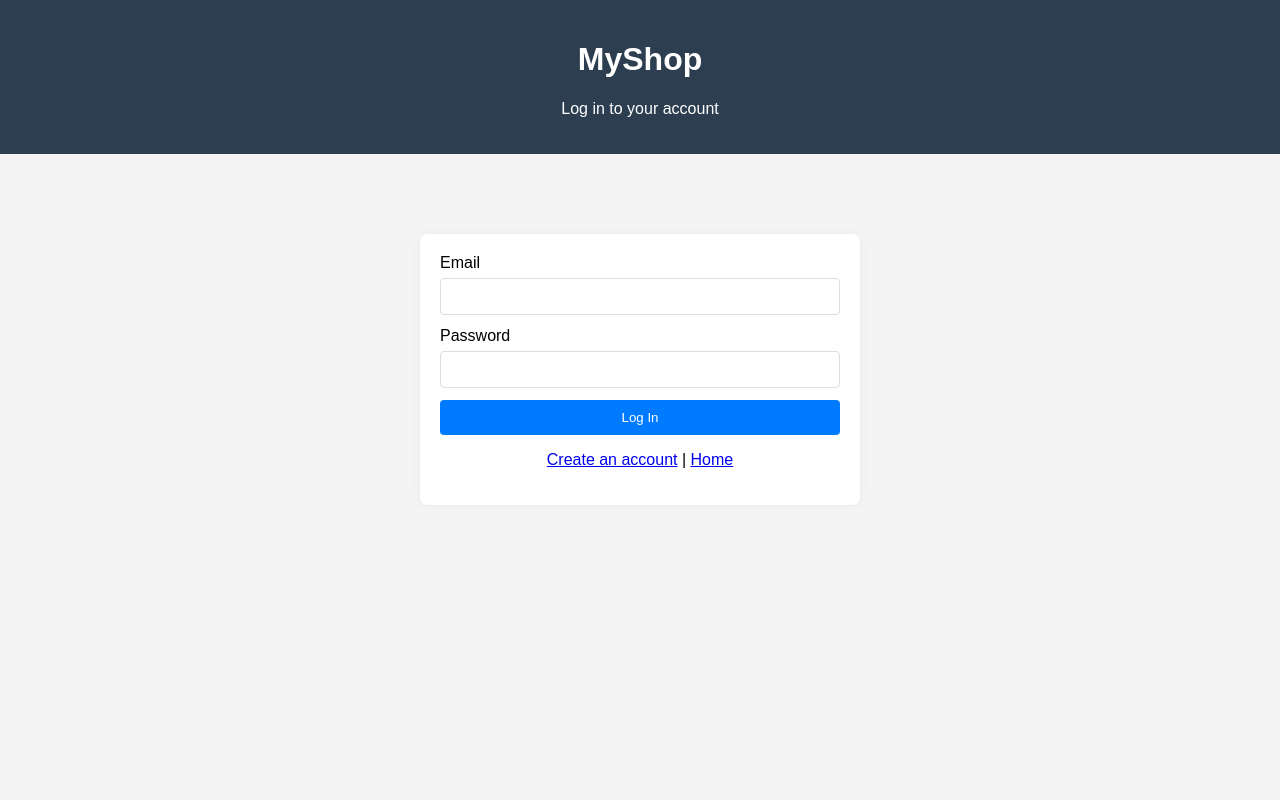
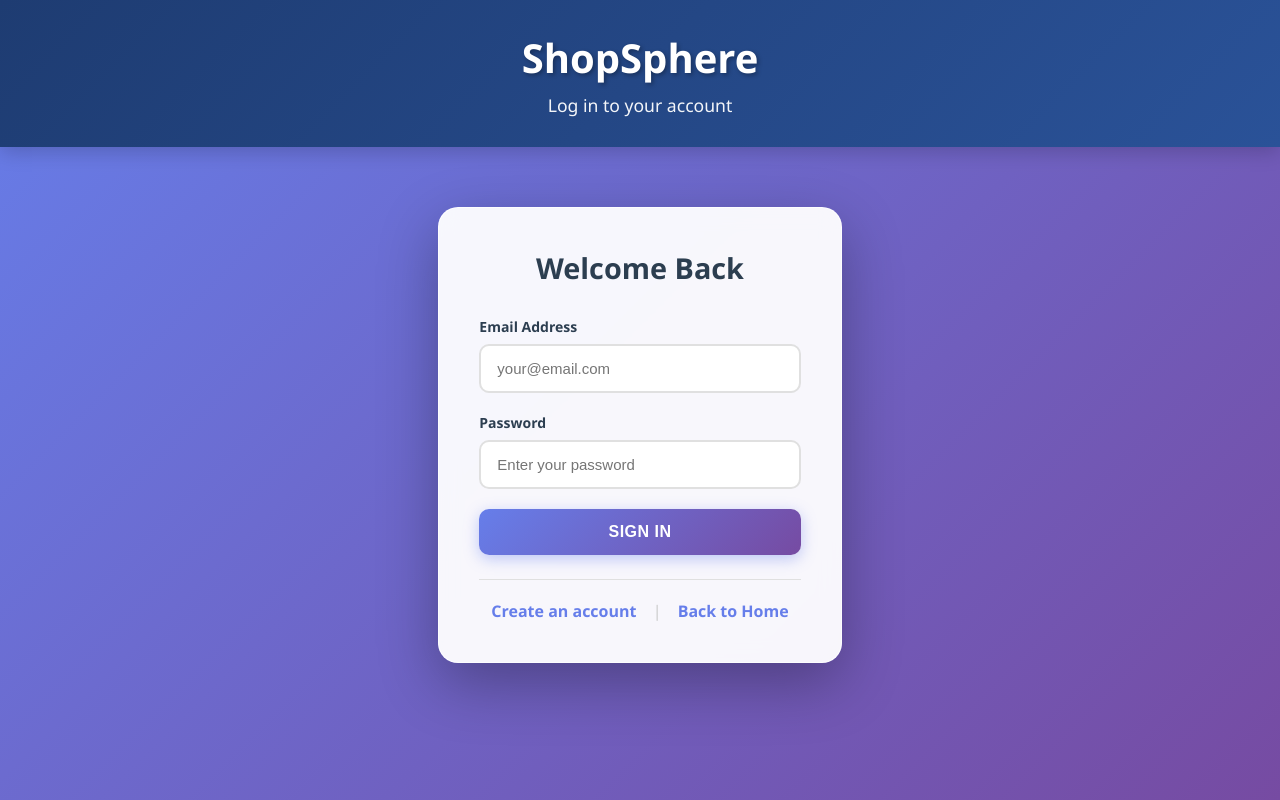
Before and after one commit to RichardT1996/my-cloud-shop, a PHP site: page /login.php in a window 1280 px wide. Run offline with PHP 8.4, Linux system fonts and the light colour scheme.

Commit message:
update styling of web pages

```diff
--- a/login.php
+++ b/login.php
@@ -12,38 +12,53 @@ if (isset($_SESSION['user_id'])) {
 <head>
   <meta charset="UTF-8">
   <meta name="viewport" content="width=device-width, initial-scale=1.0">
-  <title>Login - MyShop</title>
+  <title>Login - ShopSphere</title>
   <style>
-    body { font-family: Arial, sans-serif; background:#f4f4f4; margin:0; }
-    .header { background:#2c3e50; color:#fff; padding:20px; text-align:center; }
-    .container { max-width:400px; margin:80px auto; padding:20px; background:#fff; border-radius:8px; box-shadow:0 0 10px rgba(0,0,0,0.05); }
-    .form-group { margin-bottom:12px; }
-    label { display:block; margin-bottom:6px; }
-    input[type="email"], input[type="password"] { width:100%; padding:10px; border:1px solid #ddd; border-radius:4px; box-sizing:border-box; }
-    .btn { background:#007bff; color:#fff; padding:10px 16px; border:none; border-radius:4px; cursor:pointer; width:100%; }
-    .error { background:#f8d7da; color:#721c24; padding:10px; border-radius:4px; margin-bottom:12px; }
+    * { margin: 0; padding: 0; box-sizing: border-box; }
+    body { font-family: 'Segoe UI', Tahoma, Geneva, Verdana, sans-serif; background: linear-gradient(135deg, #667eea 0%, #764ba2 100%); min-height: 100vh; display: flex; flex-direction: column; }
+    .header { background: linear-gradient(135deg, #1e3c72 0%, #2a5298 100%); color: #fff; padding: 30px 20px; text-align: center; box-shadow: 0 4px 20px rgba(0,0,0,0.2); }
+    .header h1 { font-size: 2.5em; font-weight: 700; text-shadow: 2px 2px 4px rgba(0,0,0,0.3); margin-bottom: 8px; }
+    .header p { font-size: 1.1em; opacity: 0.95; }
+    .container { max-width: 450px; margin: 60px auto; padding: 40px; background: rgba(255,255,255,0.95); backdrop-filter: blur(10px); border-radius: 20px; box-shadow: 0 20px 60px rgba(0,0,0,0.3); border: 1px solid rgba(255,255,255,0.8); }
+    .form-title { text-align: center; margin-bottom: 30px; color: #2c3e50; font-size: 1.8em; font-weight: 700; }
+    .form-group { margin-bottom: 20px; }
+    label { display: block; margin-bottom: 8px; color: #2c3e50; font-weight: 600; font-size: 14px; }
+    input[type="email"], input[type="password"] { width: 100%; padding: 14px 16px; border: 2px solid #e0e0e0; border-radius: 10px; box-sizing: border-box; font-size: 15px; transition: all 0.3s ease; background: #fff; }
+    input[type="email"]:focus, input[type="password"]:focus { outline: none; border-color: #667eea; box-shadow: 0 0 0 3px rgba(102, 126, 234, 0.1); }
+    .btn { background: linear-gradient(135deg, #667eea 0%, #764ba2 100%); color: #fff; padding: 14px 20px; border: none; border-radius: 10px; cursor: pointer; width: 100%; font-size: 16px; font-weight: 700; transition: all 0.3s ease; box-shadow: 0 4px 15px rgba(102, 126, 234, 0.4); text-transform: uppercase; letter-spacing: 0.5px; }
+    .btn:hover { transform: translateY(-2px); box-shadow: 0 6px 25px rgba(102, 126, 234, 0.6); }
+    .btn:active { transform: translateY(0); }
+    .error { background: linear-gradient(135deg, #ff6b6b 0%, #ee5a6f 100%); color: #fff; padding: 14px; border-radius: 10px; margin-bottom: 20px; font-weight: 600; box-shadow: 0 4px 15px rgba(255, 107, 107, 0.3); }
+    .links { text-align: center; margin-top: 24px; padding-top: 20px; border-top: 1px solid #e0e0e0; }
+    .links a { color: #667eea; text-decoration: none; font-weight: 600; margin: 0 12px; transition: all 0.3s ease; }
+    .links a:hover { color: #764ba2; text-decoration: underline; }
   </style>
 </head>
 <body>
-  <div class="header"><h1>MyShop</h1><p>Log in to your account</p></div>
+  <div class="header"><h1>ShopSphere</h1><p>Log in to your account</p></div>
   <div class="container">
+    <h2 class="form-title">Welcome Back</h2>
     <?php if (isset($_GET['error'])): ?>
       <div class="error"><?php echo htmlspecialchars($_GET['error']); ?></div>
     <?php endif; ?>
     <form method="post" action="process_login.php">
       <div class="form-group">
-        <label for="email">Email</label>
-        <input type="email" id="email" name="email" required>
+        <label for="email">Email Address</label>
+        <input type="email" id="email" name="email" placeholder="your@email.com" required>
       </div>
       <div class="form-group">
         <label for="password">Password</label>
-        <input type="password" id="password" name="password" required>
+        <input type="password" id="password" name="password" placeholder="Enter your password" required>
       </div>
       <div class="form-group">
-        <button type="submit" class="btn">Log In</button>
+        <button type="submit" class="btn">Sign In</button>
       </div>
     </form>
-    <p style="text-align:center;"><a href="register.php">Create an account</a> | <a href="index.php">Home</a></p>
+    <div class="links">
+      <a href="register.php">Create an account</a>
+      <span style="color:#ccc;">|</span>
+      <a href="index.php">Back to Home</a>
+    </div>
   </div>
 </body>
 </html>
```
Also changed, not shown: catalog.php (+28 -23 lines), index.php (+23 -14 lines).
